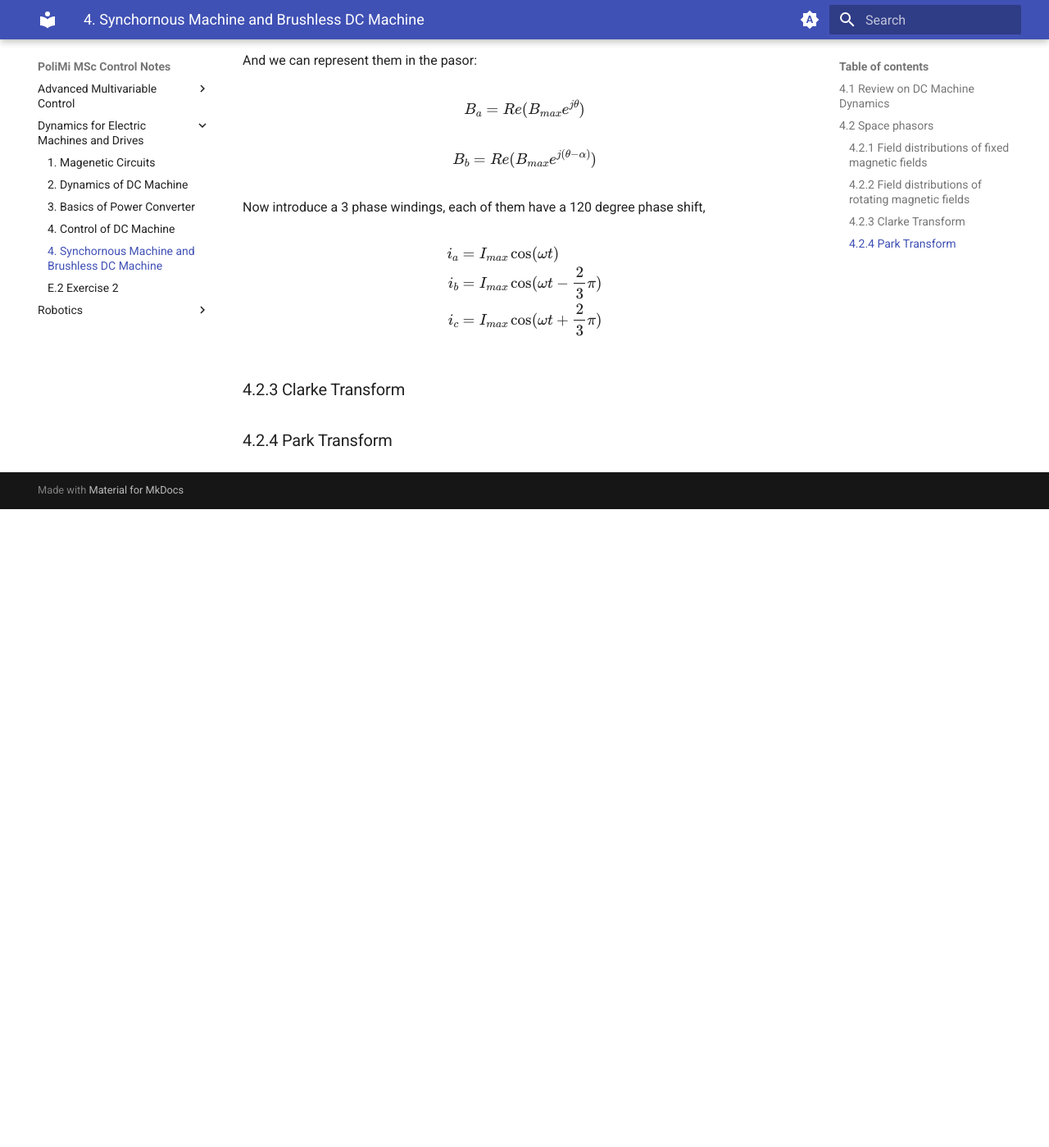
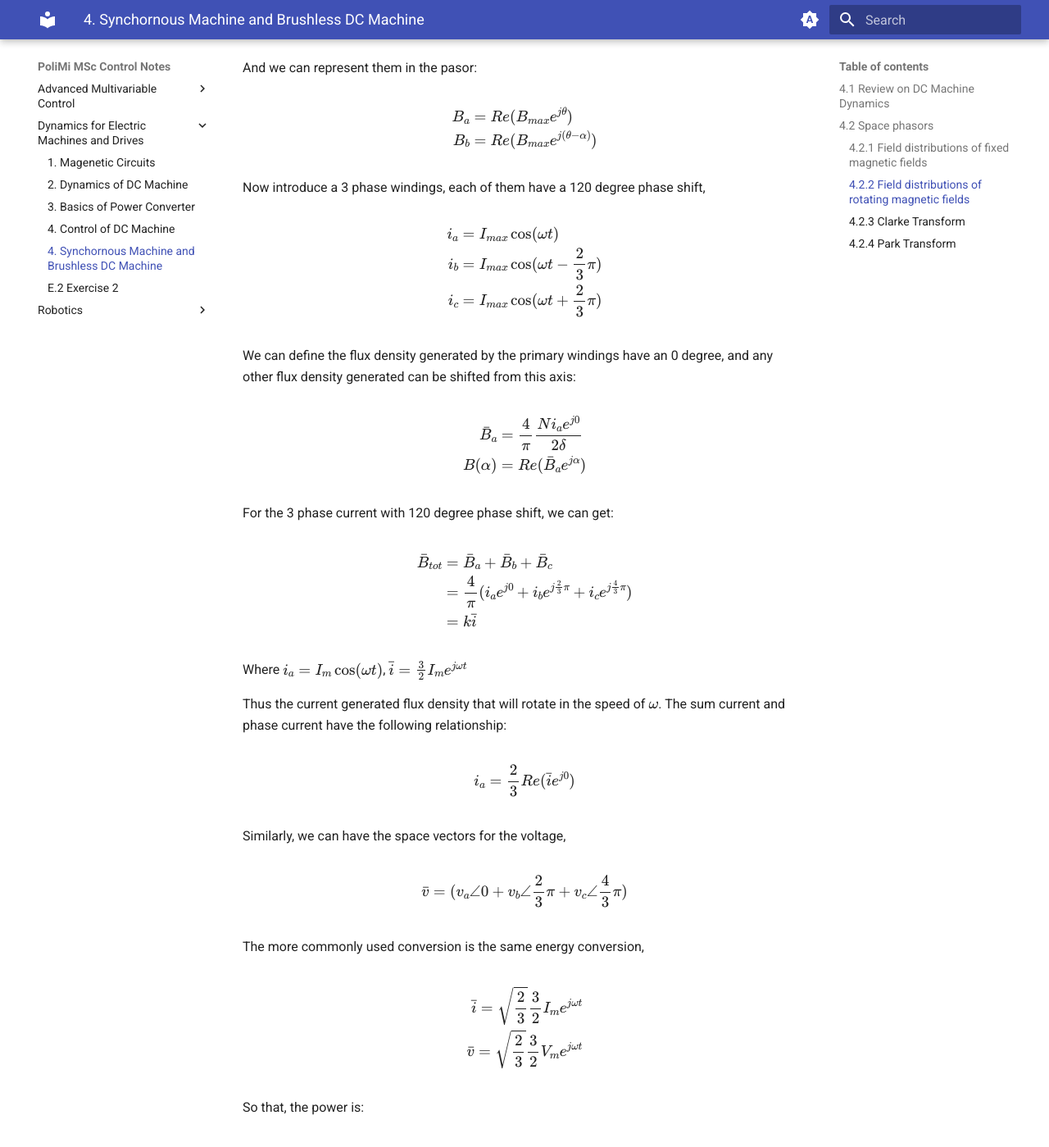
Before and after one commit to hari-robotics/polimi-msc-control-notes, an MkDocs documentation site: the page built from docs/dynamics-for-electric-machines-and-drives/chapter5.md, in a window 1280 px wide and 1400 px high, scrolled down 2883 px. Shown: the whole window at 82% size. Built offline with MkDocs 1.6.1 and Material for MkDocs 9.7.7, drawn with Linux system fonts in a browser that asks for light colours; before the commit the page ends 3504 px from its top, so only the background shows below that; some of the changed text lies outside the part shown.

Commit message:
add new contents for control and machine course

```diff
--- a/docs/dynamics-for-electric-machines-and-drives/chapter5.md
+++ b/docs/dynamics-for-electric-machines-and-drives/chapter5.md
@@ -1,14 +1,15 @@
 ## 4.1 Review on DC Machine Dynamics
+The dynamics of DC Machines:
 
 $$
-\begin{aligned}
-V_a &= R_a i_a + L_a \frac{d i_a}{dt} + e \\
-V_e &= R_e i_e + L_e \frac{d i_e}{dt} \\
-e &= K \psi_e \omega \\
-T &= K \psi_e i_a \\
-T - T_\delta &= J \frac{d \omega}{dt} (+ G \omega) \\
-\psi_e &= L_e i_e
-\end{aligned}
+\left\{\begin{aligned}
+&V_a = R_a i_a + L_a \frac{d i_a}{dt} + e \\
+&V_e = R_e i_e + L_e \frac{d i_e}{dt} \\
+&e = K \psi_e \omega \\
+&T = K \psi_e i_a \\
+&T - T_\delta = J \frac{d \omega}{dt} (+ G \omega) \\
+&\psi_e = L_e i_e
+\end{aligned}\right.
 $$
 
 The system model for the DC machine is:
@@ -61,21 +62,19 @@ It approaches the sinosoidal wave, for a multiple winding machine, we commonly t
 If we add different group of windings in different angle, the magnetic field of different groups of windings will have the same shape with different phase.
 
 $$
-B_a = \frac{4}{\pi} \frac{Ni}{2\delta}\cos(\theta)
-$$
-
-$$
-B_b = \frac{4}{\pi} \frac{Ni}{2\delta}\cos(\theta - \alpha)
+\begin{aligned}
+B_a &= \frac{4}{\pi} \frac{Ni}{2\delta}\cos(\theta) \\
+B_b &= \frac{4}{\pi} \frac{Ni}{2\delta}\cos(\theta - \alpha)
+\end{aligned}
 $$
 
 And we can represent them in the pasor:
 
 $$
-B_a = Re(B_{max} e^{j\theta})
-$$
-
-$$
-B_b = Re(B_{max} e^{j(\theta - \alpha)})
+\begin{aligned}
+B_a &= Re(B_{max} e^{j\theta}) \\
+B_b &= Re(B_{max} e^{j(\theta - \alpha)})
+\end{aligned}
 $$
 
 Now introduce a 3 phase windings, each of them have a 120 degree phase shift,
@@ -88,6 +87,54 @@ i_c &= I_{max} \cos (\omega t + \frac23 \pi) \\
 \end{aligned}
 $$
 
+We can define the flux density generated by the primary windings have an 0 degree, and any other flux density generated can be shifted from this axis:
+
+$$
+\begin{aligned}
+\bar B_a &= \frac{4}{\pi} \frac{Ni_ae^{j0}}{2\delta} \\
+B(\alpha) &= Re(\bar B_a e^{j\alpha})
+\end{aligned}
+$$
+
+For the 3 phase current with 120 degree phase shift, we can get:
+
+$$
+\begin{aligned}
+\bar B_{tot} &= \bar B_a + \bar B_b + \bar B_c \\
+&= \frac{4}{\pi} (i_a e^{j0} + i_b e^{j\frac23 \pi} + i_c e^{j \frac43 \pi}) \\
+&= k \bar i
+\end{aligned}
+$$
+
+Where $i_a = I_{m} \cos(\omega t)$, $\bar i = \frac32 I_{m} e^{j\omega t}$
+
+Thus the current generated flux density that will rotate in the speed of $\omega$. The sum current and phase current have the following relationship:
+
+$$
+i_a = \frac23 Re(\bar i e^{j0})
+$$
+
+Similarly, we can have the space vectors for the voltage,
+
+$$
+\bar v = (v_a\angle0 + v_b\angle \frac23 \pi + v_c \angle \frac43 \pi)
+$$
+
+The more commonly used conversion is the same energy conversion,
+
+$$
+\begin{aligned}
+\bar i = \sqrt{\frac23} \frac32 I_{m}e^{j\omega t} \\
+\bar v = \sqrt{\frac23} \frac32 V_{m}e^{j\omega t}
+\end{aligned}
+$$
+
+So that, the power is:
+
+$$
+P = Re(\bar v \bar i) = 3V_{m}I_{m}
+$$
+
 ### 4.2.3 Clarke Transform
 
 ### 4.2.4 Park Transform
```
Also changed, not shown: docs/advanced-multivariable-control/chapter8.md (+57 -0 lines).
